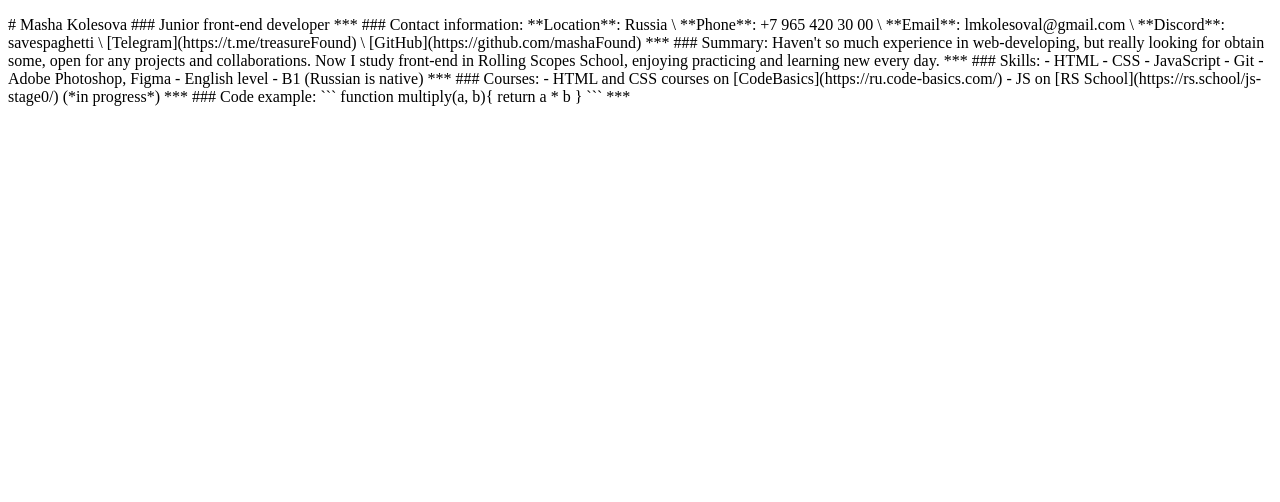
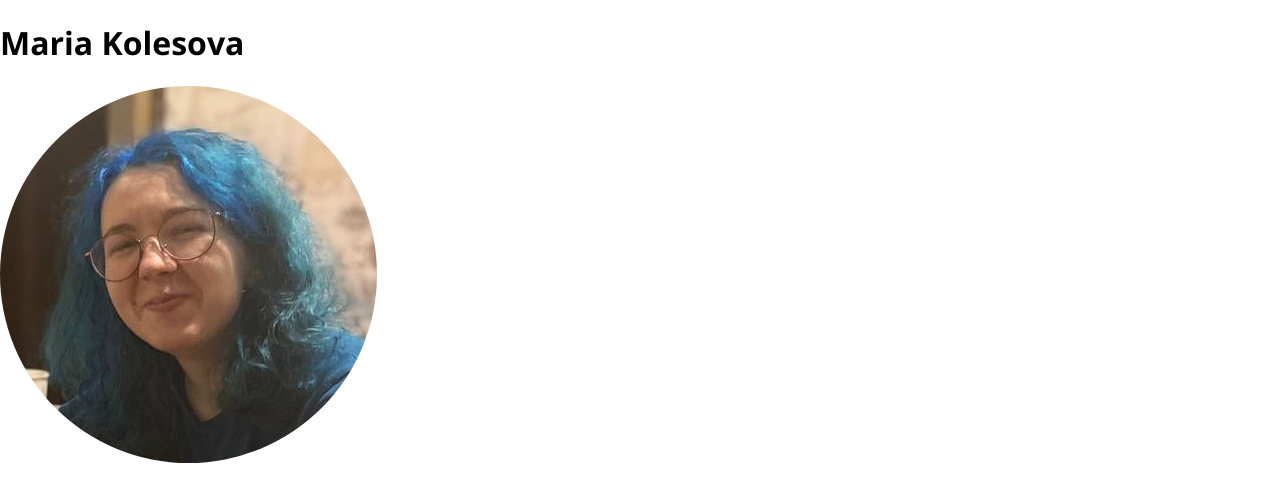
Before and after one commit to mashaFound/rsschool-cv, a plain HTML site: page index.html in a window 1280 px wide. Drawn offline with nearby package versions, Linux system fonts and the light colour scheme.

Commit message:
feat: add media files

````diff
--- a/index.html
+++ b/index.html
@@ -5,15 +5,28 @@
     <meta charset="UTF-8">
     <meta http-equiv="X-UA-Compatible" content="IE=edge">
     <meta name="viewport" content="width=device-width, initial-scale=1.0">
-    <title>CV Maria Kolesova</title>
+    <title>CV aria Kolesova</title>
+    <link rel="stylesheet" type="text/css" href="styles.css">
+    <link rel="icon" href="assets/favicon.ico">
+    <link rel="preconnect" href="https://fonts.googleapis.com">
+    <link rel="preconnect" href="https://fonts.gstatic.com" crossorigin>
+    <link href="https://fonts.googleapis.com/css2?family=Open+Sans:ital,wght@0,300..800;1,300..800&display=swap"
+        rel="stylesheet">
 </head>
 
 <body>
-    <p>
-        # Masha Kolesova
-        ### Junior front-end developer
-        ***
-        ### Contact information:
+    <div class="wrapper">
+
+
+        <header>
+
+        </header>
+
+        <main>
+            <h1>Maria Kolesova</h1>
+            <div><img src="assets/img/userpic.jpg" alt="userpic"></div>
+
+            <!-- ### Contact information:
         **Location**: Russia \
         **Phone**: +7 965 420 30 00 \
         **Email**: lmkolesoval@gmail.com \
@@ -51,8 +64,10 @@
         return a * b
         }
         ```
-        ***
-    </p>
+        *** -->
+        </main>
+        <footer></footer>
+        <div class="wrapper">
 
 
 </body>
--- a/styles.css
+++ b/styles.css
@@ -0,0 +1,15 @@
+* {
+    box-sizing: border-box;
+}
+
+img {
+    border-radius: 50%;
+}
+
+body {
+    font-family: 'Open Sans', sans-serif;
+    display: flex;
+    flex-direction: column;
+    justify-content: space-between;
+    margin: 0 auto;
+}
````
Also changed, not shown: assets/favicon.ico (added), assets/img/userpic.jpg (added).
